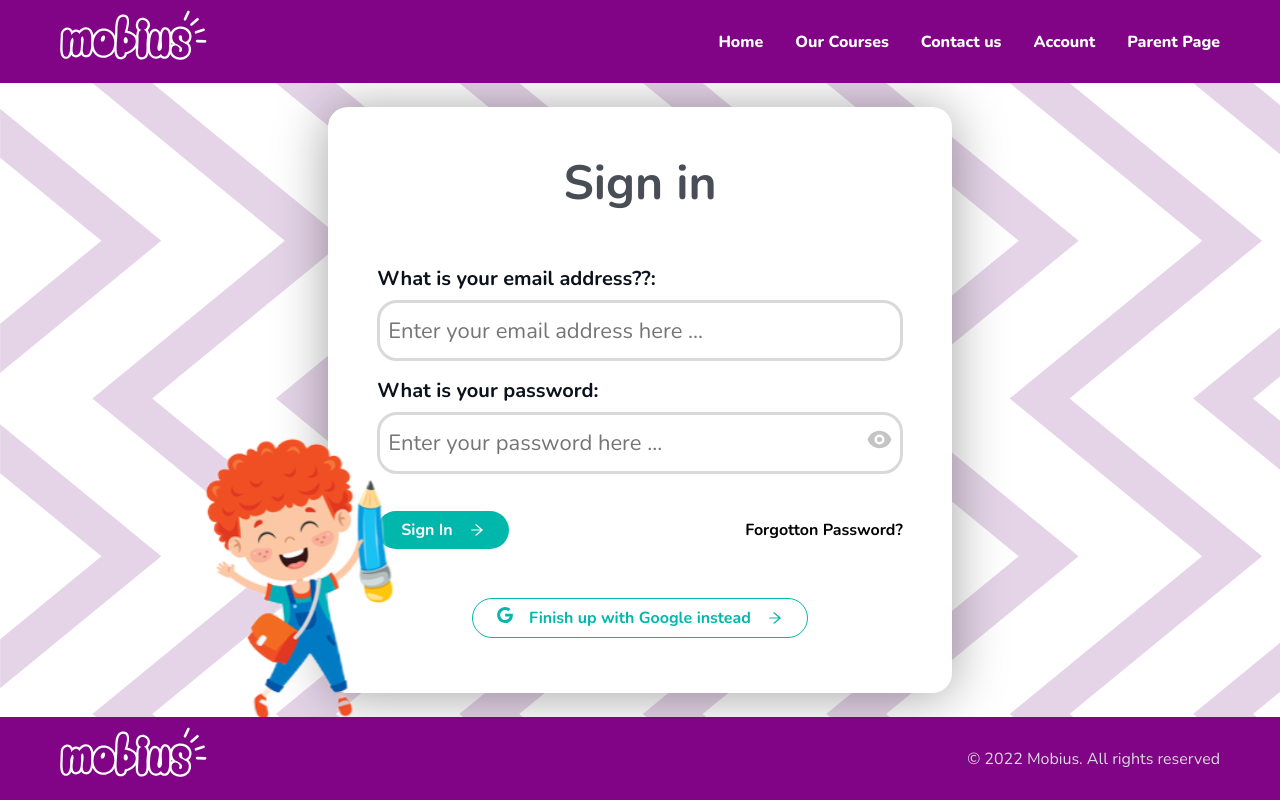
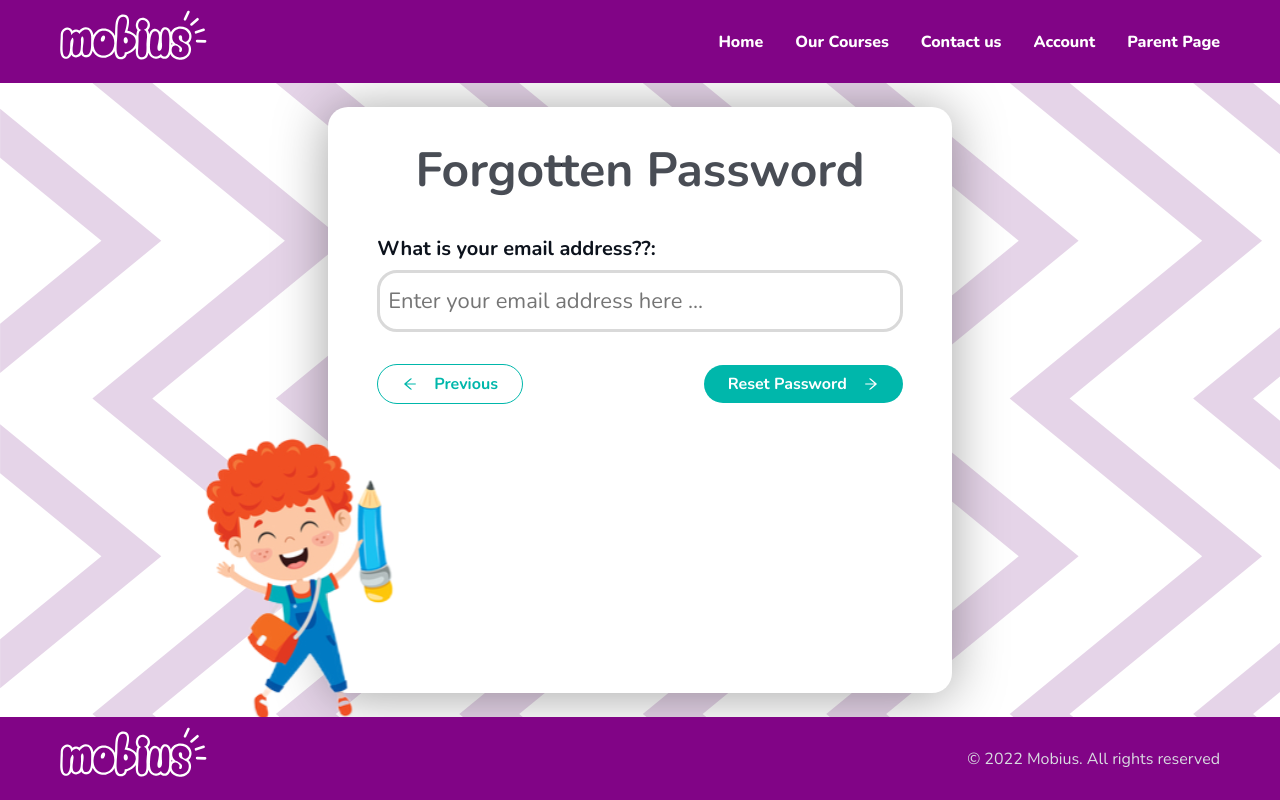
Before and after one commit to Mobius-Org/frontend, a React (Create React App) app: page / in a window 1280 px wide. Built offline with nearby package versions, Linux system fonts and the light colour scheme.

Commit message:
MOB-12:completed forgotPassword page ui

```diff
--- a/src/App.js
+++ b/src/App.js
@@ -6,12 +6,13 @@ import Footer from "./component/footer";
 import InputField from "./component/inputfield";
 import SignUp from "./pages/signup";
 import SignIn from "./pages/signin";
+import ForgotPassword from "./pages/forgotpassword";
 
 function App() {
   return (
     <div className="App">
       <Nav />
-      <SignIn />
+      <ForgotPassword />
       <Footer />
     </div>
   );
--- /dev/null
+++ b/src/pages/forgotpassword/index.js
@@ -0,0 +1,168 @@
+import React, { useState } from "react";
+import styled from "styled-components";
+import { colors } from "../../colors";
+import Button from "../../component/button";
+import InputField from "../../component/inputfield";
+import { ImGoogle } from "react-icons/im";
+const ForgotPassword = () => {
+  const [next, setNext] = useState(true);
+  const handleNext = (num) => {
+    // setNext(num + next);
+  };
+  return (
+    <Wrapper>
+      <img src="images/kiddieDoddles.svg" alt="doddle" />
+      <Wrap next={next}>
+        <HeadingText>Forgotten Password</HeadingText>
+        <InputWrap>
+          <InputField
+            type={"email"}
+            labelId={"email"}
+            label={"What is your email address??"}
+            placeholder={"Enter your email address here ..."}
+          />
+        </InputWrap>
+        <CtaWrap>
+          <span onClick={() => handleNext()}>
+            <Button
+              dir={"left"}
+              filled={true}
+              bgColor={colors.secondary_color}
+              text={"Previous"}
+            />
+          </span>
+          <span
+            onClick={() => handleNext(1)}
+            style={{ fontWeight: "bold", cursor: "pointer" }}
+          >
+            <Button bgColor={colors.secondary_color} text={"Reset Password"} />
+          </span>
+        </CtaWrap>
+      </Wrap>
+    </Wrapper>
+  );
+};
+
+export default ForgotPassword;
+
+const Wrapper = styled.div`
+  background-image: url("images/patternLogin.svg");
+  background-size: contain;
+  padding: 0;
+  transition: all 0.3s ease-in-out;
+  height: calc(100vh - 166px);
+  padding: 1.5rem 1rem;
+  overflow: hidden;
+  position: relative;
+  display: flex;
+  flex-direction: column;
+  gap: 2rem;
+  & > img {
+    position: absolute;
+    height: 30rem;
+    left: 15.5%;
+    bottom: -10%;
+    z-index: 10;
+    transition: all 0.3s ease-in-out;
+    @media (max-width: 1150px) {
+      transition: all 0.3s ease-in-out;
+      bottom: -100%;
+    }
+  }
+`;
+
+const Wrap = styled.div`
+  transition: all 0.3s ease-in-out;
+  background-color: ${colors.white};
+  box-shadow: 0px 2.6501548290252686px 53.00309753417969px 0px
+    rgba(0, 0, 0, 0.37);
+  max-width: 1200px;
+  width: 50%;
+  height: 100%;
+  margin: 0 auto;
+  display: flex;
+  align-items: center;
+  flex-direction: column;
+  gap: 2rem;
+  padding: 30px 20px;
+  border-radius: 20px;
+
+  opacity: 1;
+  @media (max-width: 768px) {
+    transition: all 0.3s ease-in-out;
+    height: 70vh;
+    width: 100%;
+  }
+`;
+
+const HeadingText = styled.h1`
+Font-family: Nunito;
+Font-style:extra-bold;
+Font size: 16px;
+color:rgba(12, 18, 28, 0.75);
+align-self: center;
+ transition: all 0.3s ease-in-out;
+
+ @media (max-width: 768px) {
+      transition: all 0.3s ease-in-out;
+      font-size: 1.5rem;
+    }
+`;
+const InputWrap = styled.div`
+  display: flex;
+  flex-direction: column;
+  justify-content: space-between;
+  height: fit-content;
+  width: 90%;
+  & > div {
+    width: 100%;
+  }
+  gap: 1rem;
+
+  & > img {
+    width: 70%;
+    height: 40%;
+    margin: auto;
+  }
+  & > p {
+    font-size: 20px;
+    font-weight: 700;
+  }
+  & > div {
+    margin: auto;
+  }
+`;
+const CtaWrap = styled.div`
+  width: 90%;
+  align-self: start !important;
+  display: flex;
+  gap: 1rem;
+  align-items: center;
+  margin: 0 auto;
+  justify-content: space-between;
+  @media (max-width: 388px) {
+    justify-content: start;
+    align-items: start;
+    flex-direction: column;
+  }
+  & > p {
+    font-family: Nunito;
+    font-style: normal;
+    font-weight: bold;
+    font-size: 20px;
+    @media (max-width: 768px) {
+      font-size: 1rem;
+    }
+    color: ${colors.chinese_black};
+    & > span {
+      font-family: Nunito;
+      font-style: normal;
+      font-weight: bold;
+      font-size: 20px;
+      @media (max-width: 768px) {
+        font-size: 1rem;
+      }
+      color: ${colors.secondary_color};
+    }
+  }
+`;
```
